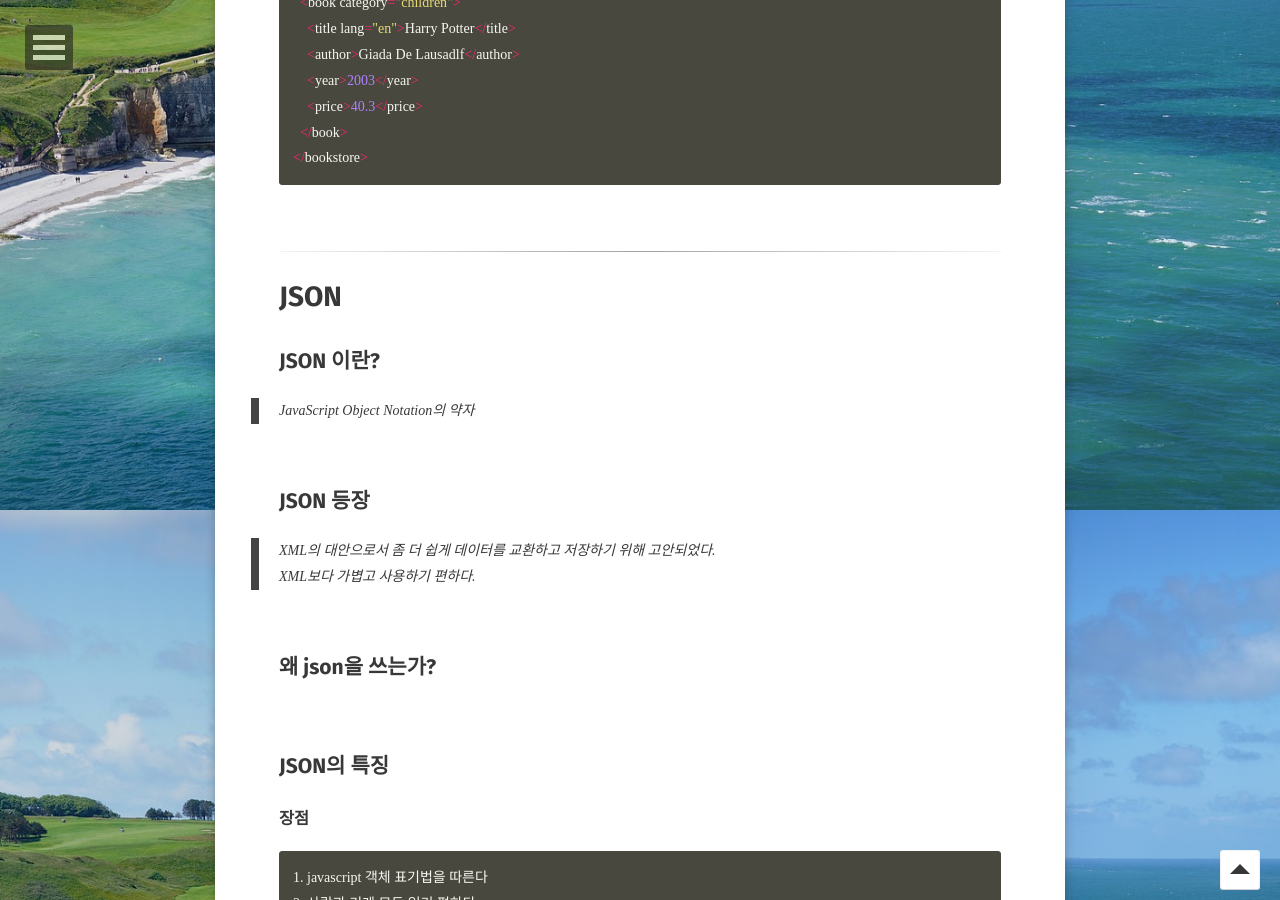
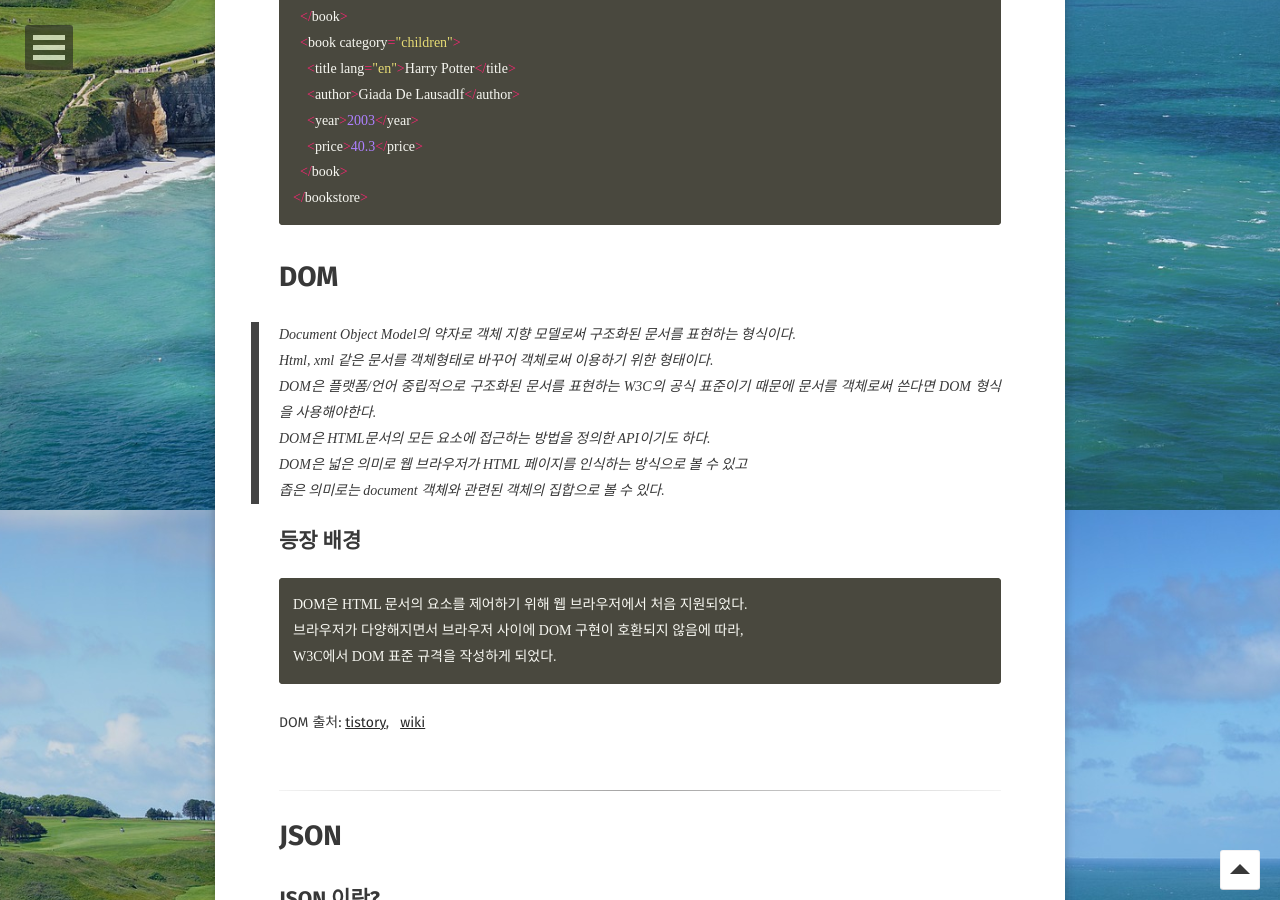
Before and after one commit to Jungjihyuk/JH_Life, a Jekyll site: the page built from _posts/2019-07-10-xmlandjson.md, in a window 1280 px wide and 900 px high, scrolled down 5790 px. Built offline with Jekyll 4.4.1, drawn with Linux system fonts in a browser that asks for light colours; some web fonts are replaced; comment, search, counter and statistics services are not loaded; some of the changed text lies outside the part shown.

Commit message:
Update Dom contents

````diff
--- a/_posts/2019-07-10-xmlandjson.md
+++ b/_posts/2019-07-10-xmlandjson.md
@@ -127,7 +127,7 @@ SGML(Standard Generalized Markup Language)라는 마크업 언어가 있었는
 
 > XML보다 속도가 빠르고 자주 쓰는 방법
 
-
+<br>
 
 #### 예제
 
@@ -218,6 +218,26 @@ etree.dump(xmlRoot)
   </book>
 </bookstore>
 ```
+
+# DOM
+
+> Document Object Model의 약자로 객체 지향 모델로써 구조화된 문서를 표현하는 형식이다. <br>
+> Html, xml 같은 문서를 객체형태로 바꾸어 객체로써 이용하기 위한 형태이다. <br>
+> DOM은 플랫폼/언어 중립적으로 구조화된 문서를 표현하는 W3C의 공식 표준이기 때문에 문서를 객체로써 쓴다면 DOM 형식을 사용해야한다. <br>
+> DOM은 HTML문서의 모든 요소에 접근하는 방법을 정의한 API이기도 하다.<br>
+> DOM은 넓은 의미로 웹 브라우저가 HTML 페이지를 인식하는 방식으로 볼 수 있고<br>
+> 좁은 의미로는 document 객체와 관련된 객체의 집합으로 볼 수 있다.
+
+
+## 등장 배경
+
+```
+DOM은 HTML 문서의 요소를 제어하기 위해 웹 브라우저에서 처음 지원되었다.
+브라우저가 다양해지면서 브라우저 사이에 DOM 구현이 호환되지 않음에 따라,
+W3C에서 DOM 표준 규격을 작성하게 되었다.
+```
+
+DOM 출처: [tistory](https://na27.tistory.com/228), &nbsp; [wiki](https://ko.wikipedia.org/wiki/%EB%AC%B8%EC%84%9C_%EA%B0%9D%EC%B2%B4_%EB%AA%A8%EB%8D%B8)<br>
 
 <br>
 <hr>
````
